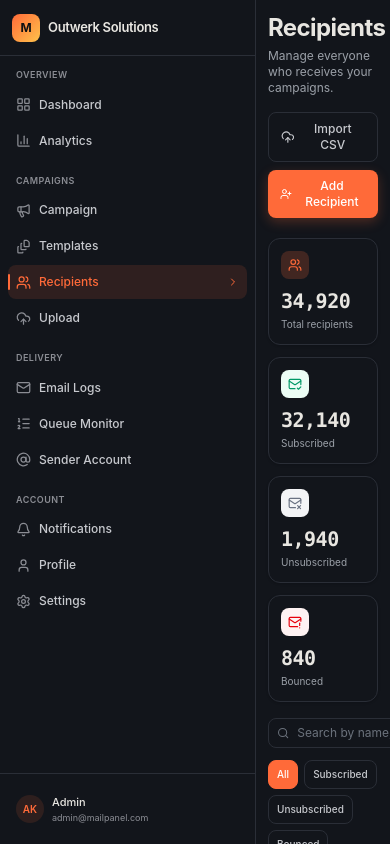
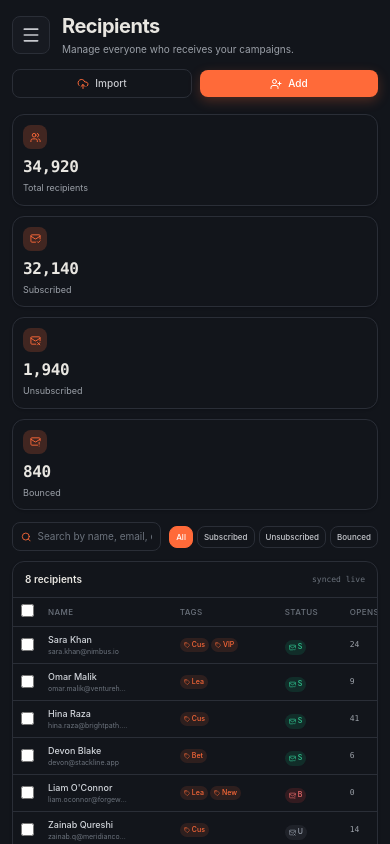
Before and after one commit to Muhibkhan12/email-automation, a React (Vite) app in the folder frontend/: page /user/recipients in a window 390 px wide. Built offline with nearby package versions, Linux system fonts and the light colour scheme.

Commit message:
recipients UI done

```diff
--- a/frontend/src/pages/User/Recipients.tsx
+++ b/frontend/src/pages/User/Recipients.tsx
@@ -2,7 +2,7 @@ import React, { useMemo, useState } from "react";
 import Sidebar from "./Sidebar";
 import {
   Search, UserPlus, UploadCloud, Users, MailCheck, MailX, MailWarning,
-  ChevronLeft, ChevronRight, Trash2, Tag as TagIcon, MoreVertical,
+  ChevronLeft, ChevronRight, Trash2, Tag as TagIcon, MoreVertical, Menu,
 } from "lucide-react";
 
 type RecipientStatus = "Subscribed" | "Unsubscribed" | "Bounced";
@@ -44,10 +44,10 @@ const summary = [
 ];
 
 const tintClasses: Record<string, { bg: string; fg: string }> = {
-  sky: { bg: "bg-sky-50", fg: "text-sky-600" },
-  emerald: { bg: "bg-emerald-50", fg: "text-emerald-600" },
-  gray: { bg: "bg-gray-100", fg: "text-gray-500" },
-  red: { bg: "bg-red-50", fg: "text-red-600" },
+  sky: { bg: "bg-[#FF6A39]/20", fg: "text-[#FF6A39]" },
+  emerald: { bg: "bg-[#FF6A39]/20", fg: "text-[#FF6A39]" },
+  gray: { bg: "bg-[#FF6A39]/20", fg: "text-[#FF6A39]" },
+  red: { bg: "bg-[#FF6A39]/20", fg: "text-[#FF6A39]" },
 };
 
 const Recipients = () => {
@@ -55,6 +55,7 @@ const Recipients = () => {
   const [filter, setFilter] = useState<"All" | RecipientStatus>("All");
   const [selected, setSelected] = useState<Set<string>>(new Set());
   const [hoveredRowId, setHoveredRowId] = useState<string | null>(null);
+  const [sidebarOpen, setSidebarOpen] = useState(false);
 
   const filtered = useMemo(() => {
     const q = query.toLowerCase();
@@ -91,7 +92,6 @@ const Recipients = () => {
         @keyframes spin { to { transform: rotate(360deg); } }
         .spin { animation: spin 1s linear infinite; }
 
-        /* Custom scrollbar */
         .main-content::-webkit-scrollbar {
           width: 6px;
         }
@@ -105,72 +105,109 @@ const Recipients = () => {
         .main-content::-webkit-scrollbar-thumb:hover {
           background: #3A3F4A;
         }
+
+        .sidebar-overlay {
+          animation: fadeIn 0.2s ease-in-out;
+        }
+        @keyframes fadeIn {
+          from { opacity: 0; }
+          to { opacity: 1; }
+        }
+        .sidebar-slide {
+          animation: slideIn 0.25s ease-out;
+        }
+        @keyframes slideIn {
+          from { transform: translateX(-100%); }
+          to { transform: translateX(0); }
+        }
       `}</style>
 
-      {/* Sidebar - sticky */}
-      <div className="sticky top-0 h-screen flex-shrink-0">
-        <Sidebar />
+      {/* Mobile Sidebar Overlay */}
+      {sidebarOpen && (
+        <div
+          className="lg:hidden fixed inset-0 z-40 sidebar-overlay bg-black/70"
+          onClick={() => setSidebarOpen(false)}
+        />
+      )}
+
+      {/* Sidebar */}
+      <div className={`
+        fixed lg:sticky top-0 z-50 h-screen flex-shrink-0 transition-transform duration-250 ease-out
+        ${sidebarOpen ? 'translate-x-0' : '-translate-x-full lg:translate-x-0'}
+        sidebar-slide
+      `}>
+        <Sidebar onClose={() => setSidebarOpen(false)} />
       </div>
 
       {/* Main content */}
-      <main className="main-content flex-1 overflow-y-auto p-3 md:p-6 lg:p-8 bg-[#12151B] h-screen">
+      <main className="main-content flex-1 overflow-y-auto p-3 md:p-4 lg:p-6 xl:p-8 bg-[#12151B] h-screen w-full">
         {/* Header */}
-        <div className="flex flex-wrap items-center justify-between gap-4 mb-5 md:mb-7">
-          <div>
-            <h1 className="text-2xl md:text-3xl font-bold text-[#E8E6E1] tracking-tight">
-              Recipients
-            </h1>
-            <p className="mt-1 text-xs md:text-sm text-[#9BA0A8]">Manage everyone who receives your campaigns.</p>
+        <div className="flex flex-wrap items-center justify-between gap-3 md:gap-4 mb-4 md:mb-5 lg:mb-7">
+          <div className="flex items-center gap-3 md:gap-4">
+            {/* Mobile Menu Button */}
+            <button
+              onClick={() => setSidebarOpen(true)}
+              className="lg:hidden p-2 rounded-lg bg-[#171A21] border border-[#2A2E37] text-[#C7C9CE] hover:bg-[#1B1E24] transition-colors"
+            >
+              <Menu size={20} />
+            </button>
+            <div>
+              <h1 className="text-xl md:text-2xl lg:text-3xl font-bold text-[#E8E6E1] tracking-tight">
+                Recipients
+              </h1>
+              <p className="mt-0.5 md:mt-1 text-[10px] md:text-xs lg:text-sm text-[#9BA0A8]">Manage everyone who receives your campaigns.</p>
+            </div>
           </div>
           <div className="flex flex-wrap items-center gap-2 md:gap-2.5 w-full sm:w-auto">
-            <button className="flex items-center justify-center gap-1.5 md:gap-2 rounded-lg border border-[#2A2E37] bg-[#12151B] px-3 md:px-4 py-2 md:py-2.5 text-xs md:text-sm font-medium text-[#C7C9CE] hover:bg-[#1B1E24] hover:text-[#E8E6E1] transition-colors flex-1 sm:flex-none">
-              <UploadCloud size={14} />
-              Import CSV
+            <button className="flex items-center justify-center gap-1.5 md:gap-2 rounded-lg border border-[#2A2E37] bg-[#12151B] px-3 md:px-4 py-1.5 md:py-2.5 text-[10px] md:text-xs lg:text-sm font-medium text-[#C7C9CE] hover:bg-[#1B1E24] hover:text-[#E8E6E1] transition-colors flex-1 sm:flex-none">
+              <UploadCloud size={12} className="md:w-[13px] md:h-[13px] lg:w-[14px] lg:h-[14px]" style={{ color: "#FF6A39" }} />
+              <span className="hidden xs:inline">Import CSV</span>
+              <span className="xs:hidden">Import</span>
             </button>
-            <button className="flex items-center justify-center gap-1.5 md:gap-2 rounded-lg px-3 md:px-4 py-2 md:py-2.5 text-xs md:text-sm font-medium text-white shadow-sm hover:bg-[#e85a2c] transition-colors flex-1 sm:flex-none" style={{ background: "#FF6A39", boxShadow: "0 4px 12px rgba(255,106,57,0.25)" }}>
-              <UserPlus size={14} />
-              Add Recipient
+            <button className="flex items-center justify-center gap-1.5 md:gap-2 rounded-lg px-3 md:px-4 py-1.5 md:py-2.5 text-[10px] md:text-xs lg:text-sm font-medium text-white shadow-sm hover:bg-[#e85a2c] transition-colors flex-1 sm:flex-none" style={{ background: "#FF6A39", boxShadow: "0 4px 12px rgba(255,106,57,0.25)" }}>
+              <UserPlus size={12} className="md:w-[13px] md:h-[13px] lg:w-[14px] lg:h-[14px]" />
+              <span className="hidden xs:inline">Add Recipient</span>
+              <span className="xs:hidden">Add</span>
             </button>
           </div>
         </div>
 
         {/* Summary cards */}
-        <div className="grid grid-cols-1 sm:grid-cols-2 lg:grid-cols-4 gap-3 md:gap-5 mb-4 md:mb-6">
+        <div className="grid grid-cols-1 sm:grid-cols-2 lg:grid-cols-4 gap-2.5 md:gap-3 lg:gap-5 mb-3 md:mb-4 lg:mb-6">
           {summary.map((s) => {
             const t = tintClasses[s.tint];
             const Icon = s.icon;
-            const isEmber = s.tint === "sky";
             return (
-              <div key={s.label} className="rounded-xl border border-[#2A2E37] bg-[#12151B] p-3 md:p-5 shadow-sm">
-                <div className={`w-7 h-7 md:w-9 md:h-9 rounded-lg flex items-center justify-center mb-2 md:mb-3 ${isEmber ? "bg-[#FF6A39]/20" : t.bg}`}>
-                  <Icon size={14} className={isEmber ? "text-[#FF6A39]" : t.fg} />
+              <div key={s.label} className="rounded-xl border border-[#2A2E37] bg-[#12151B] p-2.5 md:p-3 lg:p-5 shadow-sm">
+                <div className="w-6 h-6 md:w-7 md:h-7 lg:h-9 lg:w-9 rounded-lg flex items-center justify-center mb-1.5 md:mb-2 lg:mb-3 bg-[#FF6A39]/20">
+                  <Icon size={11} className="md:w-[12px] md:h-[12px] lg:w-[14px] lg:h-[14px]" style={{ color: "#FF6A39" }} />
                 </div>
-                <p className="text-xl md:text-2xl font-semibold tracking-tight text-[#E8E6E1] font-mono">
+                <p className="text-base md:text-xl lg:text-2xl font-semibold tracking-tight text-[#E8E6E1] font-mono">
                   {s.value}
                 </p>
-                <p className="text-[10px] md:text-[13px] mt-0.5 md:mt-1 text-[#9BA0A8]">{s.label}</p>
+                <p className="text-[9px] md:text-[10px] lg:text-[13px] mt-0.5 md:mt-1 text-[#9BA0A8]">{s.label}</p>
               </div>
             );
           })}
         </div>
 
         {/* Toolbar */}
-        <div className="flex flex-wrap items-center gap-3 mb-3 md:mb-4">
-          <div className="flex items-center gap-2 rounded-lg border border-[#2A2E37] bg-[#12151B] px-2 md:px-3 py-1.5 md:py-2 flex-1 min-w-[180px]">
-            <Search size={14} className="text-[#6B727C]" />
+        <div className="flex flex-wrap items-center gap-2 md:gap-3 mb-2.5 md:mb-3 lg:mb-4">
+          <div className="flex items-center gap-1.5 md:gap-2 rounded-lg border border-[#2A2E37] bg-[#12151B] px-2 md:px-3 py-1.5 md:py-2 flex-1 min-w-[140px]">
+            <Search size={12} className="md:w-[13px] md:h-[13px] lg:w-[14px] lg:h-[14px] text-[#FF6A39]" />
             <input
               value={query}
               onChange={(e) => setQuery(e.target.value)}
               placeholder="Search by name, email, or tag…"
-              className="w-full bg-transparent text-xs md:text-sm outline-none text-[#E8E6E1] placeholder:text-[#6B727C]"
+              className="w-full bg-transparent text-[10px] md:text-xs lg:text-sm outline-none text-[#E8E6E1] placeholder:text-[#6B727C]"
             />
           </div>
-          <div className="flex flex-wrap items-center gap-1.5">
+          <div className="flex flex-wrap items-center gap-1 md:gap-1.5">
             {FILTERS.map((f) => (
               <button
                 key={f}
                 onClick={() => setFilter(f)}
-                className={`rounded-lg px-2 md:px-3 py-1.5 md:py-2 text-[10px] md:text-xs font-medium transition-colors border ${
+                className={`rounded-lg px-1.5 md:px-2 lg:px-3 py-1 md:py-1.5 lg:py-2 text-[8px] md:text-[9px] lg:text-xs font-medium transition-colors border ${
                   filter === f
                     ? "bg-[#FF6A39] text-white border-[#FF6A39]"
                     : "bg-[#12151B] text-[#C7C9CE] border-[#2A2E37] hover:bg-[#1B1E24] hover:text-[#E8E6E1]"
@@ -181,27 +218,28 @@ const Recipients = () => {
             ))}
           </div>
           {selected.size > 0 && (
-            <button className="flex items-center gap-1.5 rounded-lg px-2 md:px-3 py-1.5 md:py-2 text-[10px] md:text-xs font-medium transition-colors hover:bg-[#FF6A39]/20 border border-[#FF6A39]/20 bg-[#FF6A39]/10 text-[#FF6A39]">
-              <Trash2 size={12} />
-              Remove {selected.size} selected
+            <button className="flex items-center gap-1 md:gap-1.5 rounded-lg px-1.5 md:px-2 lg:px-3 py-1 md:py-1.5 lg:py-2 text-[8px] md:text-[9px] lg:text-xs font-medium transition-colors hover:bg-[#FF6A39]/20 border border-[#FF6A39]/20 bg-[#FF6A39]/10 text-[#FF6A39]">
+              <Trash2 size={10} className="md:w-[11px] md:h-[11px] lg:w-[12px] lg:h-[12px]" style={{ color: "#FF6A39" }} />
+              <span className="hidden xs:inline">Remove {selected.size} selected</span>
+              <span className="xs:hidden">Remove {selected.size}</span>
             </button>
           )}
         </div>
 
         {/* Table */}
         <div className="rounded-xl border border-[#2A2E37] bg-[#12151B] shadow-sm overflow-hidden">
-          <div className="flex flex-wrap items-center justify-between px-3 md:px-5 py-3 md:py-4 border-b border-[#2A2E37] gap-2">
-            <h2 className="text-xs md:text-sm font-semibold text-[#E8E6E1]">
+          <div className="flex flex-wrap items-center justify-between px-3 md:px-4 lg:px-5 py-2.5 md:py-3 lg:py-4 border-b border-[#2A2E37] gap-2">
+            <h2 className="text-[10px] md:text-xs lg:text-sm font-semibold text-[#E8E6E1]">
               {filtered.length} {filtered.length === 1 ? "recipient" : "recipients"}
             </h2>
-            <span className="text-[9px] md:text-[11px] text-[#6B727C] font-mono">synced live</span>
+            <span className="text-[8px] md:text-[9px] lg:text-[11px] text-[#6B727C] font-mono">synced live</span>
           </div>
 
           <div className="overflow-x-auto">
-            <table className="w-full text-left min-w-[700px]">
+            <table className="w-full text-left min-w-[500px] md:min-w-[600px] lg:min-w-[700px]">
               <thead>
-                <tr className="text-[9px] md:text-[11px] uppercase tracking-wider text-[#6B727C]">
-                  <th className="px-3 md:px-5 py-2 md:py-2.5 font-medium w-10">
+                <tr className="text-[8px] md:text-[9px] lg:text-[11px] uppercase tracking-wider text-[#6B727C]">
+                  <th className="px-2 md:px-3 lg:px-5 py-1.5 md:py-2 lg:py-2.5 font-medium w-6 md:w-8 lg:w-10">
                     <input
                       type="checkbox"
                       checked={allSelected}
@@ -209,18 +247,18 @@ const Recipients = () => {
                       className="rounded border-[#2A2E37] bg-[#12151B] accent-[#FF6A39]"
                     />
                   </th>
-                  <th className="px-2 md:px-3 py-2 md:py-2.5 font-medium">Name</th>
-                  <th className="px-2 md:px-3 py-2 md:py-2.5 font-medium">Tags</th>
-                  <th className="px-2 md:px-3 py-2 md:py-2.5 font-medium">Status</th>
-                  <th className="px-2 md:px-3 py-2 md:py-2.5 font-medium">Opens</th>
-                  <th className="px-2 md:px-3 py-2 md:py-2.5 font-medium">Added</th>
-                  <th className="px-3 md:px-5 py-2 md:py-2.5 font-medium w-10" />
+                  <th className="px-1.5 md:px-2 lg:px-3 py-1.5 md:py-2 lg:py-2.5 font-medium">Name</th>
+                  <th className="px-1.5 md:px-2 lg:px-3 py-1.5 md:py-2 lg:py-2.5 font-medium">Tags</th>
+                  <th className="px-1.5 md:px-2 lg:px-3 py-1.5 md:py-2 lg:py-2.5 font-medium">Status</th>
+                  <th className="px-1.5 md:px-2 lg:px-3 py-1.5 md:py-2 lg:py-2.5 font-medium">Opens</th>
+                  <th className="px-1.5 md:px-2 lg:px-3 py-1.5 md:py-2 lg:py-2.5 font-medium">Added</th>
+                  <th className="px-2 md:px-3 lg:px-5 py-1.5 md:py-2 lg:py-2.5 font-medium w-6 md:w-8 lg:w-10" />
                 </tr>
               </thead>
               <tbody>
                 {filtered.length === 0 ? (
                   <tr>
-                    <td colSpan={7} className="px-3 md:px-5 py-8 md:py-12 text-center text-xs md:text-sm text-[#6B727C]">
+                    <td colSpan={7} className="px-2 md:px-3 lg:px-5 py-6 md:py-8 lg:py-12 text-center text-[9px] md:text-xs lg:text-sm text-[#6B727C]">
                       No recipients match your search.
                     </td>
                   </tr>
@@ -243,7 +281,7 @@ const Recipients = () => {
                         onMouseEnter={() => setHoveredRowId(r.id)}
                         onMouseLeave={() => setHoveredRowId(null)}
                       >
-                        <td className="px-3 md:px-5 py-2 md:py-3">
+                        <td className="px-2 md:px-3 lg:px-5 py-1.5 md:py-2 lg:py-3">
                           <input
                             type="checkbox"
                             checked={selected.has(r.id)}
@@ -251,42 +289,44 @@ const Recipients = () => {
                             className="rounded border-[#2A2E37] bg-[#12151B] accent-[#FF6A39]"
                           />
                         </td>
-                        <td className="px-2 md:px-3 py-2 md:py-3">
-                          <p className="text-[11px] md:text-[13.5px] font-medium" style={{ color: isHovered ? "#E8E6E1" : "#D1D5DB" }}>
+                        <td className="px-1.5 md:px-2 lg:px-3 py-1.5 md:py-2 lg:py-3">
+                          <p className="text-[9px] md:text-[10px] lg:text-[13.5px] font-medium truncate max-w-[80px] md:max-w-[120px] lg:max-w-none" style={{ color: isHovered ? "#E8E6E1" : "#D1D5DB" }}>
                             {r.name}
                           </p>
-                          <p className="text-[9px] md:text-[12px] text-[#6B727C]">{r.email}</p>
+                          <p className="text-[7px] md:text-[8px] lg:text-[12px] text-[#6B727C] truncate max-w-[80px] md:max-w-[120px] lg:max-w-none">{r.email}</p>
                         </td>
-                        <td className="px-2 md:px-3 py-2 md:py-3">
-                          <div className="flex flex-wrap gap-1 md:gap-1.5">
+                        <td className="px-1.5 md:px-2 lg:px-3 py-1.5 md:py-2 lg:py-3">
+                          <div className="flex flex-wrap gap-0.5 md:gap-1 lg:gap-1.5">
                             {r.tags.map((tag) => (
                               <span
                                 key={tag}
-                                className="inline-flex items-center gap-0.5 md:gap-1 rounded-full px-1 md:px-2 py-0.5 text-[8px] md:text-[11px] font-medium"
+                                className="inline-flex items-center gap-0.5 md:gap-1 rounded-full px-1 md:px-2 py-0.5 text-[7px] md:text-[8px] lg:text-[11px] font-medium whitespace-nowrap"
                                 style={{ backgroundColor: "rgba(255,106,57,0.12)", color: "#FF6A39" }}
                               >
-                                <TagIcon size={8} />
-                                {tag}
+                                <TagIcon size={6} className="md:w-[7px] md:h-[7px] lg:w-[8px] lg:h-[8px]" style={{ color: "#FF6A39" }} />
+                                <span className="hidden xs:inline">{tag}</span>
+                                <span className="xs:hidden">{tag.substring(0, 3)}</span>
                               </span>
                             ))}
                           </div>
                         </td>
-                        <td className="px-2 md:px-3 py-2 md:py-3">
+                        <td className="px-1.5 md:px-2 lg:px-3 py-1.5 md:py-2 lg:py-3">
                           <span
-                            className="inline-flex items-center gap-0.5 md:gap-1 rounded-full px-1.5 md:px-2 py-0.5 text-[8px] md:text-[11.5px] font-medium whitespace-nowrap"
+                            className="inline-flex items-center gap-0.5 md:gap-1 rounded-full px-1 md:px-1.5 lg:px-2 py-0.5 text-[7px] md:text-[8px] lg:text-[11.5px] font-medium whitespace-nowrap"
                             style={{ backgroundColor: statusColors[r.status].bg, color: statusColors[r.status].fg }}
                           >
-                            <StatusIcon size={9} />
-                            {r.status}
+                            <StatusIcon size={7} className="md:w-[8px] md:h-[8px] lg:w-[9px] lg:h-[9px]" />
+                            <span className="hidden xs:inline">{r.status}</span>
+                            <span className="xs:hidden">{r.status.charAt(0)}</span>
                           </span>
                         </td>
-                        <td className="px-2 md:px-3 py-2 md:py-3 text-[10px] md:text-[13px] font-mono text-[#9BA0A8]">
+                        <td className="px-1.5 md:px-2 lg:px-3 py-1.5 md:py-2 lg:py-3 text-[8px] md:text-[9px] lg:text-[13px] font-mono text-[#9BA0A8]">
                           {r.opens}
                         </td>
-                        <td className="px-2 md:px-3 py-2 md:py-3 text-[9px] md:text-[12.5px] whitespace-nowrap text-[#6B727C]">{r.addedOn}</td>
-                        <td className="px-3 md:px-5 py-2 md:py-3 text-right">
+                        <td className="px-1.5 md:px-2 lg:px-3 py-1.5 md:py-2 lg:py-3 text-[7px] md:text-[8px] lg:text-[12.5px] whitespace-nowrap text-[#6B727C]">{r.addedOn}</td>
+                        <td className="px-2 md:px-3 lg:px-5 py-1.5 md:py-2 lg:py-3 text-right">
                           <button className={`transition-colors ${isHovered ? "text-[#E8E6E1]" : "text-[#6B727C]"} hover:text-[#E8E6E1]`}>
-                            <MoreVertical size={13} />
+                            <MoreVertical size={11} className="md:w-[12px] md:h-[12px] lg:w-[13px] lg:h-[13px]" style={{ color: isHovered ? "#E8E6E1" : "#6B727C" }} />
                           </button>
                         </td>
                       </tr>
@@ -298,15 +338,15 @@ const Recipients = () => {
           </div>
 
           {/* Pagination */}
-          <div className="flex flex-wrap items-center justify-between px-3 md:px-5 py-2 md:py-3 border-t border-[#2A2E37] gap-2">
-            <span className="text-[9px] md:text-xs text-[#6B727C]">Showing {filtered.length} of 34,920</span>
+          <div className="flex flex-wrap items-center justify-between px-3 md:px-4 lg:px-5 py-2 md:py-2.5 lg:py-3 border-t border-[#2A2E37] gap-1.5 md:gap-2">
+            <span className="text-[8px] md:text-[9px] lg:text-xs text-[#6B727C]">Showing {filtered.length} of 34,920</span>
             <div className="flex items-center gap-1 md:gap-1.5">
-              <button className="w-6 h-6 md:w-7 md:h-7 rounded-lg border border-[#2A2E37] bg-[#12151B] flex items-center justify-center text-[#6B727C] hover:bg-[#1B1E24] hover:text-[#E8E6E1] transition-colors">
-                <ChevronLeft size={12} />
+              <button className="w-5 h-5 md:w-6 md:h-6 lg:w-7 lg:h-7 rounded-lg border border-[#2A2E37] bg-[#12151B] flex items-center justify-center text-[#6B727C] hover:bg-[#1B1E24] hover:text-[#E8E6E1] transition-colors">
+                <ChevronLeft size={10} className="md:w-[11px] md:h-[11px] lg:w-[12px] lg:h-[12px]" />
               </button>
-              <span className="px-1 md:px-2 text-[10px] md:text-[13px] font-mono text-[#C7C9CE]">1 / 4,366</span>
-              <button className="w-6 h-6 md:w-7 md:h-7 rounded-lg border border-[#2A2E37] bg-[#12151B] flex items-center justify-center text-[#C7C9CE] hover:bg-[#1B1E24] hover:text-[#E8E6E1] transition-colors">
-                <ChevronRight size={12} />
+              <span className="px-1 md:px-1.5 lg:px-2 text-[8px] md:text-[9px] lg:text-[13px] font-mono text-[#C7C9CE]">1 / 4,366</span>
+              <button className="w-5 h-5 md:w-6 md:h-6 lg:w-7 lg:h-7 rounded-lg border border-[#2A2E37] bg-[#12151B] flex items-center justify-center text-[#C7C9CE] hover:bg-[#1B1E24] hover:text-[#E8E6E1] transition-colors">
+                <ChevronRight size={10} className="md:w-[11px] md:h-[11px] lg:w-[12px] lg:h-[12px]" />
               </button>
             </div>
           </div>
```
